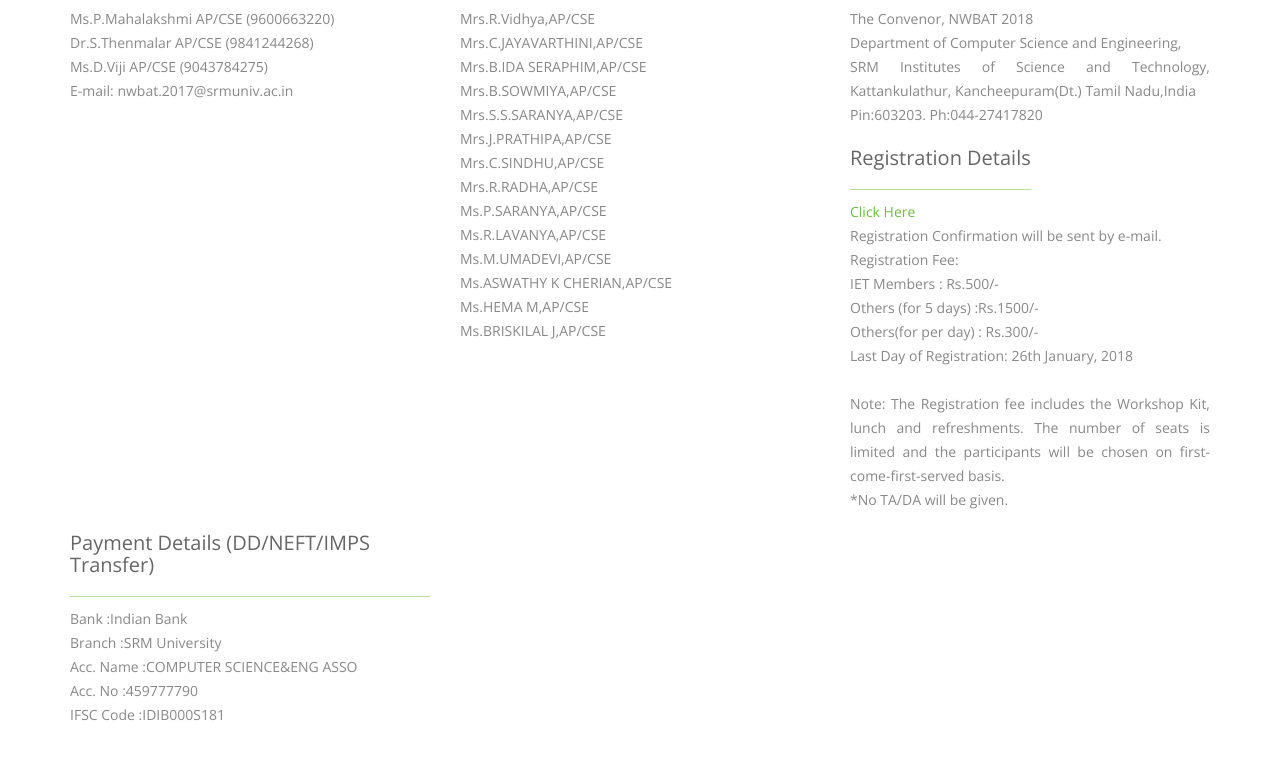
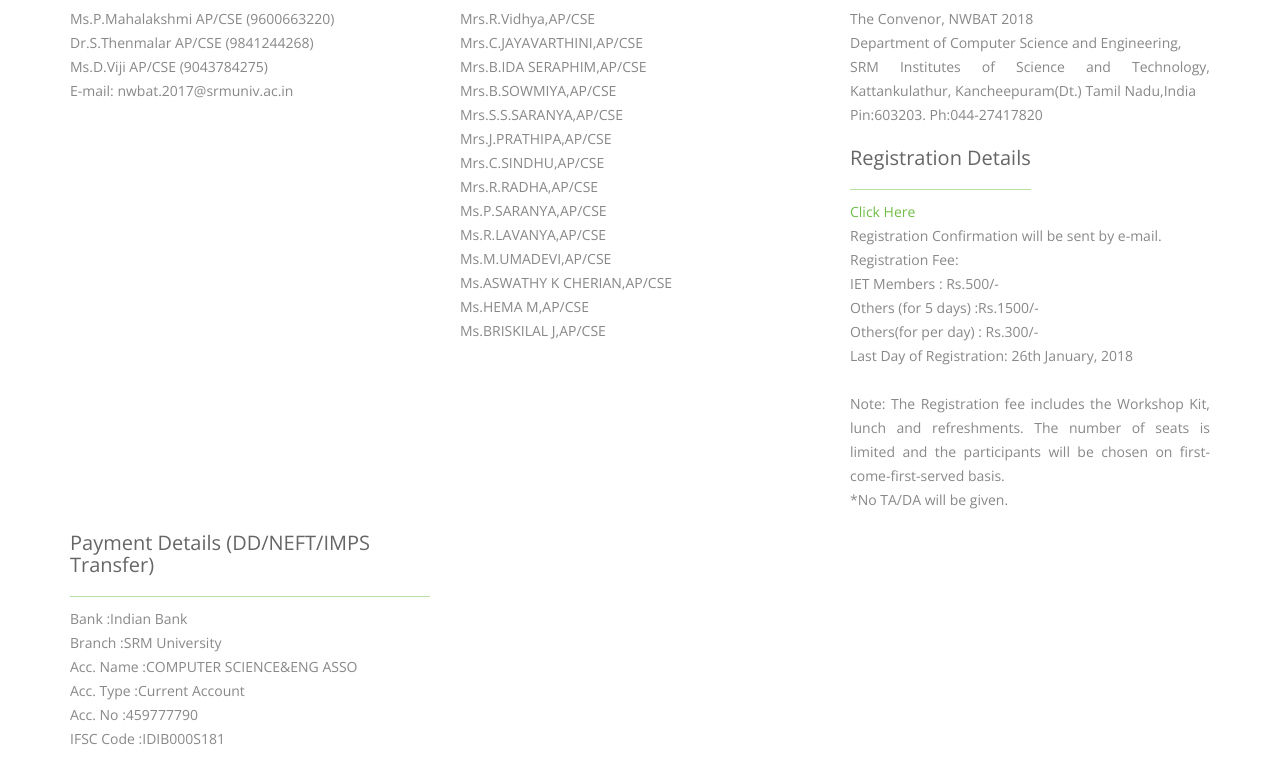
Before and after one commit to mayanknagda/nwbat.github.io, a plain HTML site: page index.html in a window 1280 px wide. Shown: the part 3465-4248 px from the top of the page. Drawn offline with nearby package versions, Linux system fonts and the light colour scheme.

Commit message:
Update index.html

```diff
--- a/index.html
+++ b/index.html
@@ -344,6 +344,7 @@ clear: both;
           Bank       :Indian Bank<br>
           Branch     :SRM University<br>
           Acc. Name  :COMPUTER SCIENCE&ENG ASSO<br>
+            Acc. Type    :Current Account<br>
           Acc. No    :459777790<br>
           IFSC Code  :IDIB000S181
         </p>
```
